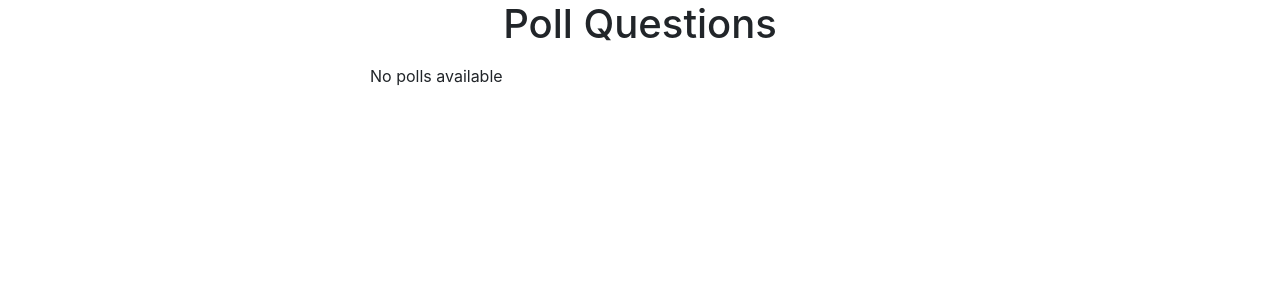
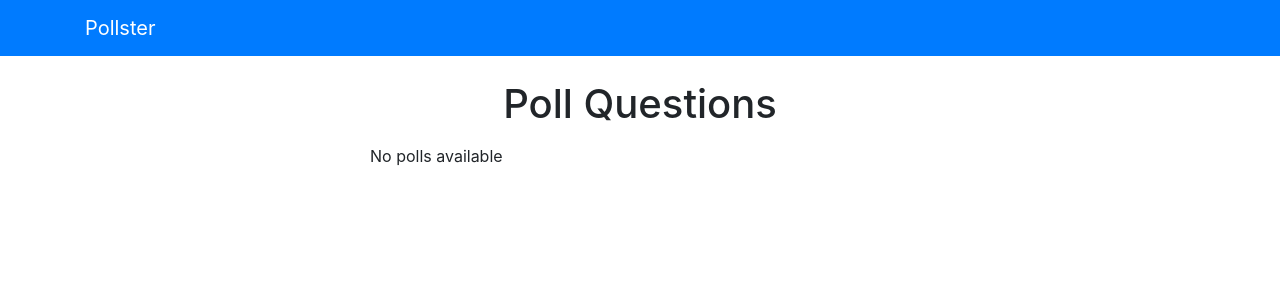
Before and after one commit to kostanzhoglo/pollster_project, a Django app: page /polls/ in a window 1280 px wide. Shown: the top 300 px of the page. Run offline with Django 3.2, Linux system fonts and the light colour scheme; some libraries are stand-ins or nearby versions.

Commit message:
Create partials/_navbar.html and add it to base.html

```diff
--- a/pollster/templates/base.html
+++ b/pollster/templates/base.html
@@ -7,6 +7,8 @@
     <title>Pollster {% block title %}{% endblock %}</title>
 </head>
 <body>
+    <!-- NavBar -->
+    {% include 'partials/_navbar.html' %}
     <div class="container">
         <div class="row">
             <div class="col-md-6 m-auto">
--- /dev/null
+++ b/pollster/templates/partials/_navbar.html
@@ -0,0 +1,5 @@
+<nav class="navbar navbar-dark bg-primary mb-4">
+	<div class="container">
+		<a class="navbar-brand" href="/">Pollster</a>
+	</div>
+</nav>
```
